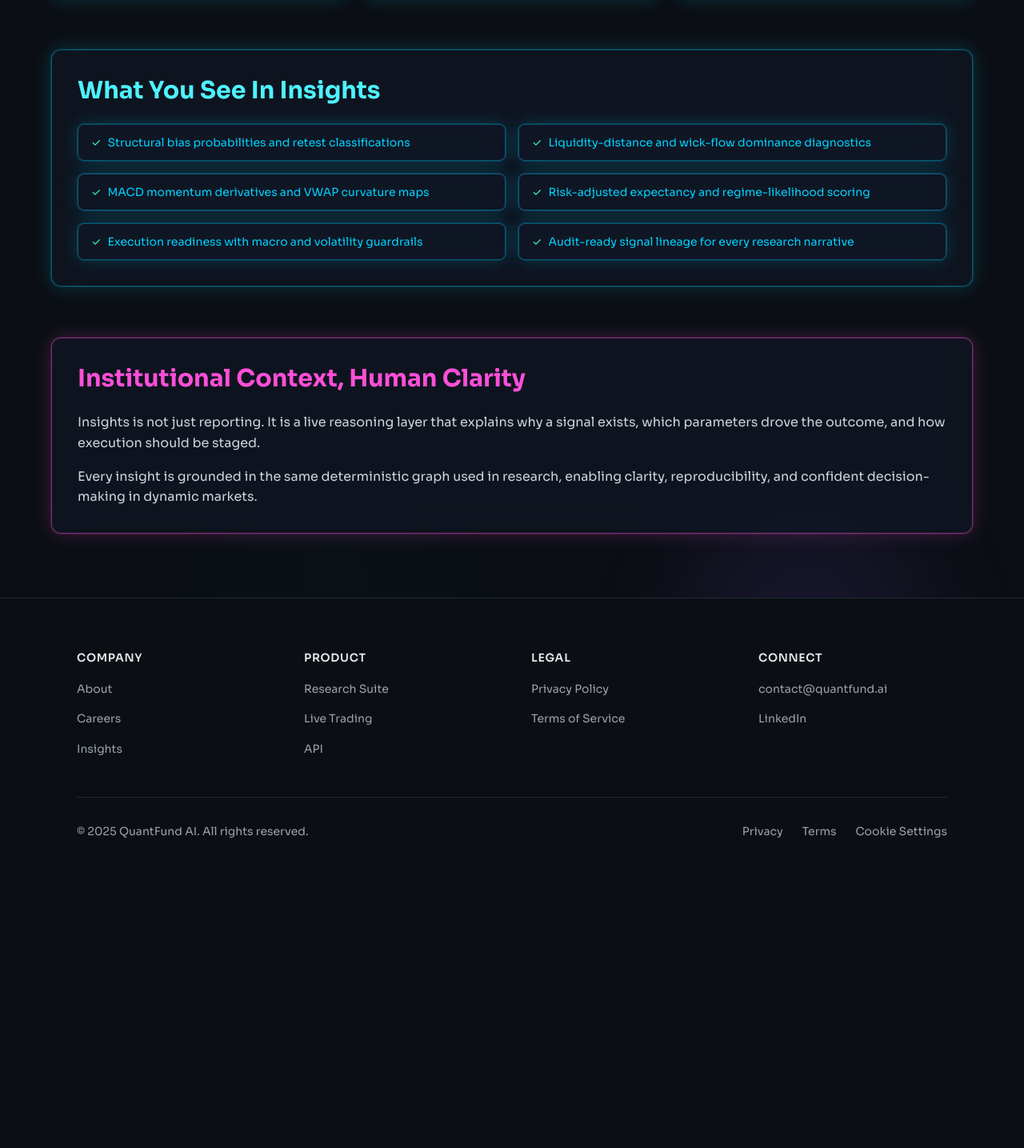
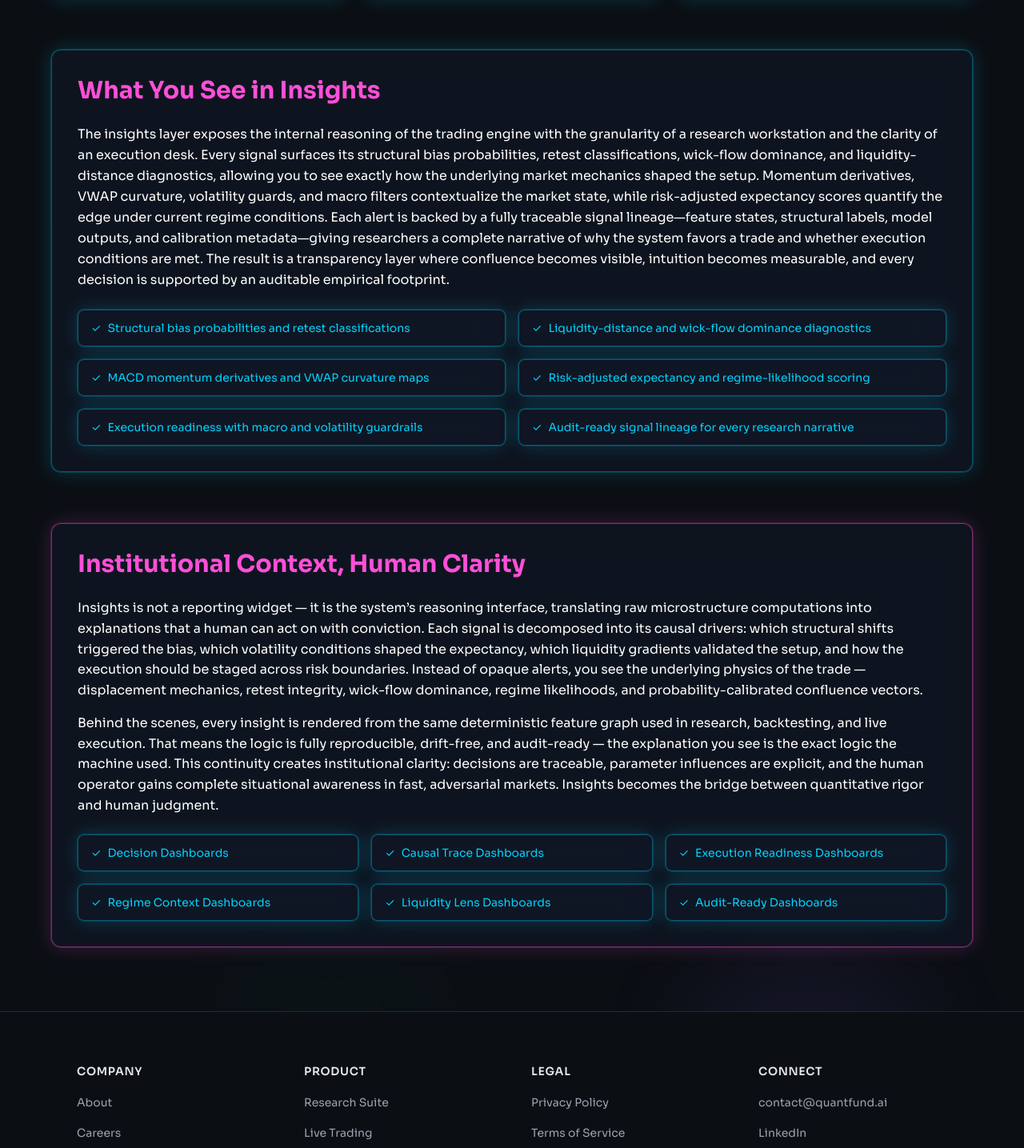
Before and after one commit to nneupane1/quant_website, a Next.js app: page /insights in a window 1280 px wide. Shown: the part 1095-2530 px from the top of the page at 80% size. Before the commit the page ends 2208 px from the top, so only its background shows below. Built offline with nearby package versions, Linux system fonts and the light colour scheme.

Commit message:
Rewrite Insights sections and add dashboards boxes

```diff
--- a/app/insights/page.jsx
+++ b/app/insights/page.jsx
@@ -63,7 +63,10 @@ export default function Insights() {
           </section>
 
           <section className="glass neon-border rounded-xl p-8 mb-16">
-            <h2 className="text-3xl font-bold mb-6 text-neon-cyan">What You See In Insights</h2>
+            <h2 className="text-3xl font-bold mb-6 text-neon-pink">What You See in Insights</h2>
+            <p className="text-white leading-relaxed mb-6">
+              The insights layer exposes the internal reasoning of the trading engine with the granularity of a research workstation and the clarity of an execution desk. Every signal surfaces its structural bias probabilities, retest classifications, wick-flow dominance, and liquidity-distance diagnostics, allowing you to see exactly how the underlying market mechanics shaped the setup. Momentum derivatives, VWAP curvature, volatility guards, and macro filters contextualize the market state, while risk-adjusted expectancy scores quantify the edge under current regime conditions. Each alert is backed by a fully traceable signal lineage—feature states, structural labels, model outputs, and calibration metadata—giving researchers a complete narrative of why the system favors a trade and whether execution conditions are met. The result is a transparency layer where confluence becomes visible, intuition becomes measurable, and every decision is supported by an auditable empirical footprint.
+            </p>
             <div className="grid grid-cols-1 md:grid-cols-2 gap-4">
               {[
                 'Structural bias probabilities and retest classifications',
@@ -74,7 +77,7 @@ export default function Insights() {
                 'Audit-ready signal lineage for every research narrative',
               ].map((item, i) => (
                 <div key={i} className="px-4 py-3 glass neon-border rounded-lg text-sm text-neon-blue flex items-center gap-2">
-                  <span className="text-neon-green">✓</span>
+                  <span className="text-neon-blue">✓</span>
                   {item}
                 </div>
               ))}
@@ -83,15 +86,28 @@ export default function Insights() {
 
           <section className="glass neon-border-pink rounded-xl p-8">
             <h2 className="text-3xl font-bold mb-6 text-neon-pink">Institutional Context, Human Clarity</h2>
-            <div className="space-y-4 text-gray-300">
+            <div className="space-y-4 text-white">
               <p>
-                Insights is not just reporting. It is a live reasoning layer that explains why a
-                signal exists, which parameters drove the outcome, and how execution should be staged.
+                Insights is not a reporting widget — it is the system’s reasoning interface, translating raw microstructure computations into explanations that a human can act on with conviction. Each signal is decomposed into its causal drivers: which structural shifts triggered the bias, which volatility conditions shaped the expectancy, which liquidity gradients validated the setup, and how the execution should be staged across risk boundaries. Instead of opaque alerts, you see the underlying physics of the trade — displacement mechanics, retest integrity, wick-flow dominance, regime likelihoods, and probability-calibrated confluence vectors.
               </p>
               <p>
-                Every insight is grounded in the same deterministic graph used in research, enabling
-                clarity, reproducibility, and confident decision-making in dynamic markets.
+                Behind the scenes, every insight is rendered from the same deterministic feature graph used in research, backtesting, and live execution. That means the logic is fully reproducible, drift-free, and audit-ready — the explanation you see is the exact logic the machine used. This continuity creates institutional clarity: decisions are traceable, parameter influences are explicit, and the human operator gains complete situational awareness in fast, adversarial markets. Insights becomes the bridge between quantitative rigor and human judgment.
               </p>
+            </div>
+            <div className="grid grid-cols-1 md:grid-cols-3 gap-4 mt-6">
+              {[
+                'Decision Dashboards',
+                'Causal Trace Dashboards',
+                'Execution Readiness Dashboards',
+                'Regime Context Dashboards',
+                'Liquidity Lens Dashboards',
+                'Audit-Ready Dashboards',
+              ].map((item, i) => (
+                <div key={i} className="px-4 py-3 glass neon-border rounded-lg text-sm text-neon-blue flex items-center gap-2">
+                  <span className="text-neon-blue">✓</span>
+                  {item}
+                </div>
+              ))}
             </div>
           </section>
         </div>
```
